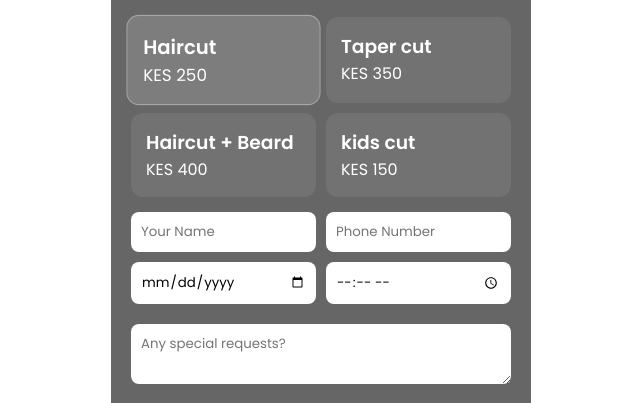
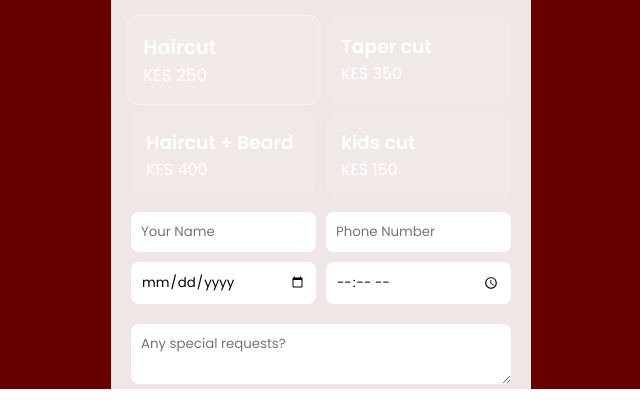
Before and after one commit to jabari001/fantastic-barber, a plain HTML site: page index.html in a window 1280 px wide. Shown: the part 411-814 px from the top of the page, without its empty margins (319-959 px from the left). Drawn offline with Linux system fonts and the light colour scheme.

Commit message:
Modify styles for background and container
Updated background color and container styles in CSS.

```diff
--- a/style.css
+++ b/style.css
@@ -27,6 +27,7 @@ body {
 }
 
 #bg {
+  background: red;
   position: fixed;
   inset: 0;
   background-size: cover;
@@ -40,7 +41,7 @@ body {
   max-width: 420px;
   margin: 40px auto;
   padding: 20px;
-  background: rgba(0,0,0,0.6);
+  background: rgba(255,255,255,0.9);
   border-radius: 16px;
 }
 
```
